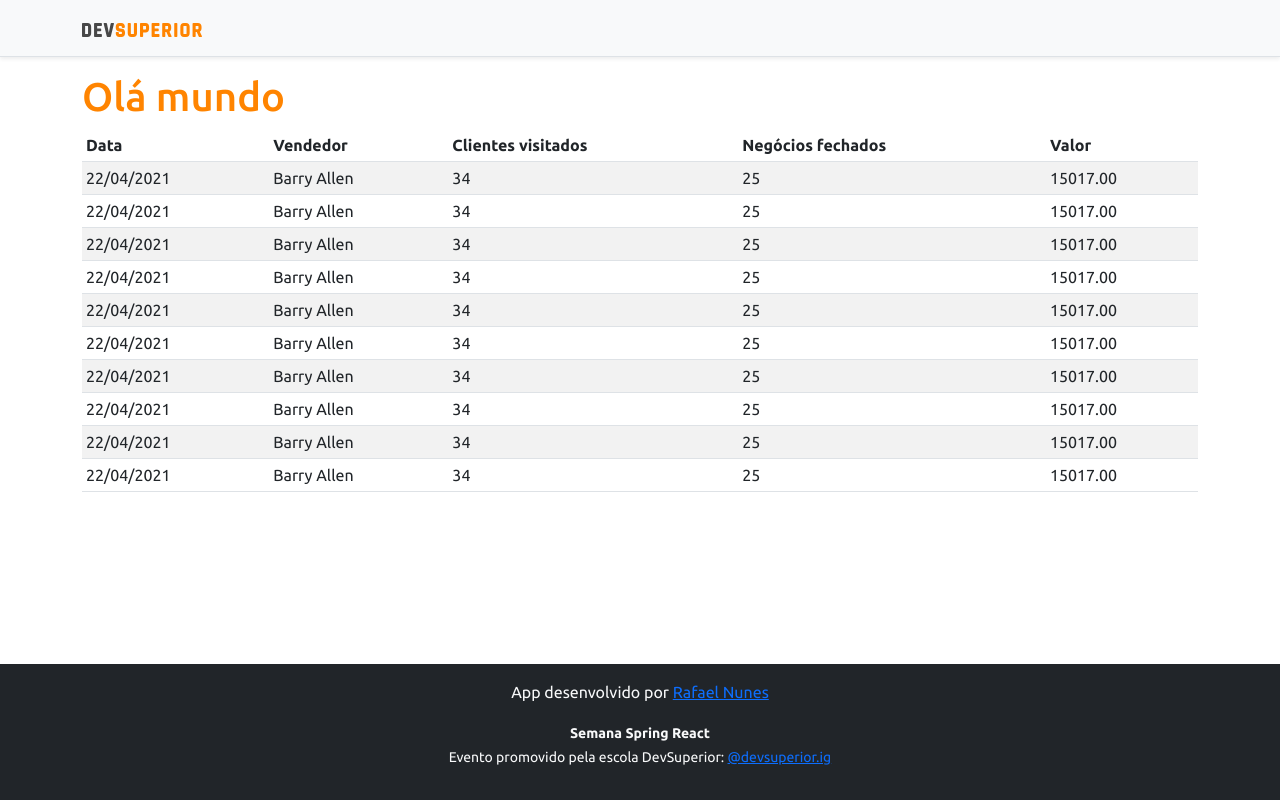
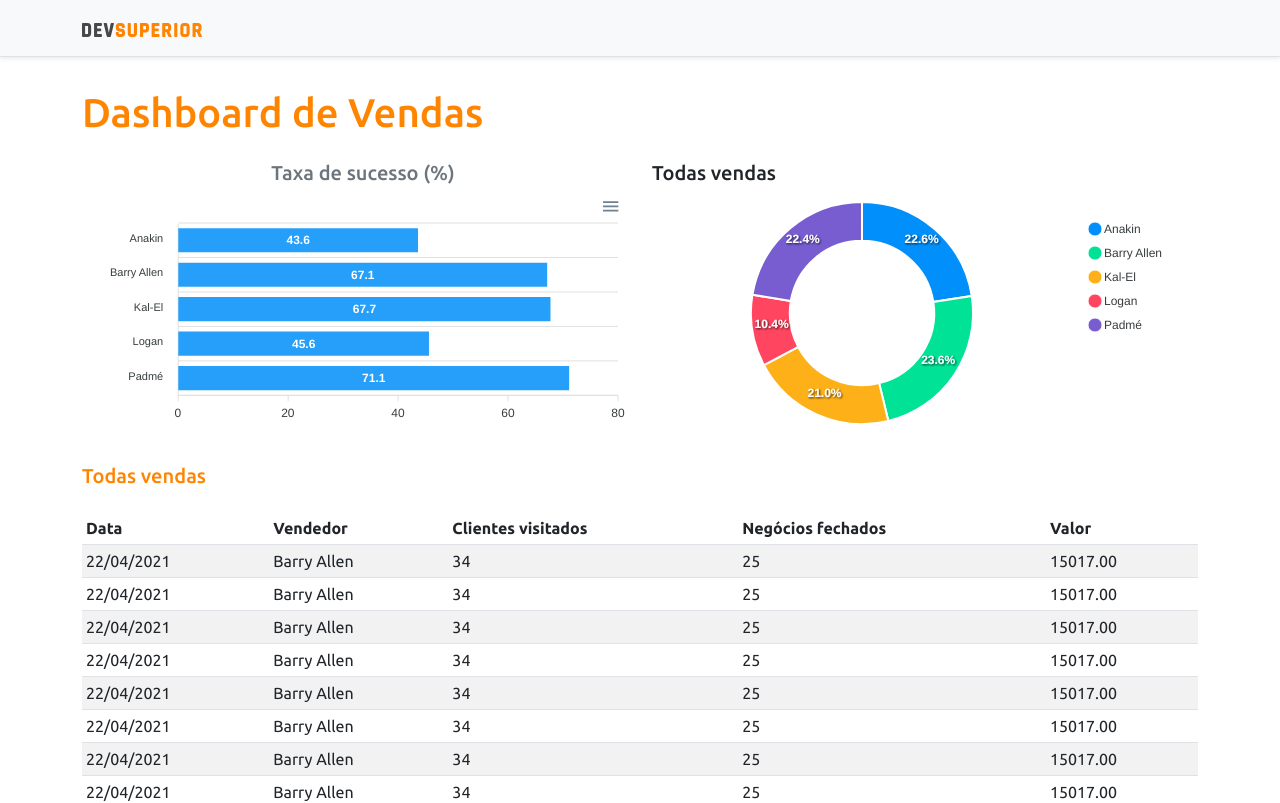
Before and after one commit to rafaelnunes34/projeto-sds3, a React (Create React App) app in the folder frontend/: page / in a window 1280 px wide. Shown: the top 803 px of the page. Built offline with nearby package versions, Linux system fonts and the light colour scheme.

Commit message:
Static charts

```diff
--- a/frontend/package.json
+++ b/frontend/package.json
@@ -12,10 +12,12 @@
     "@types/node": "^16.18.12",
     "@types/react": "^18.0.28",
     "@types/react-dom": "^18.0.11",
+    "apexcharts": "^3.37.1",
     "bootstrap": "^5.2.3",
     "jquery": "^1.9.1",
     "popper.js": "^1.16.1",
     "react": "^18.2.0",
+    "react-apexcharts": "^1.4.0",
     "react-dom": "^18.2.0",
     "react-scripts": "5.0.1",
     "typescript": "^4.9.5",
--- a/frontend/src/App.tsx
+++ b/frontend/src/App.tsx
@@ -1,4 +1,6 @@
+import BarChart from "components/BarChart";
 import DataTable from "components/DataTable";
+import DonutChart from "components/DonutChart";
 import Footer from "components/Footer";
 import NavBar from "components/NavBar";
 
@@ -7,7 +9,23 @@
     <>
       <NavBar />
       <div className="container">
-        <h1 className="text-primary">Olá mundo</h1>
+        <h1 className="text-primary py-3">Dashboard de Vendas</h1>
+
+        <div className="row px-3">
+          <div className="col-sm-6">
+            <h5 className="text-center text-secondary">Taxa de sucesso (%)</h5>
+            <BarChart />
+          </div>
+          <div className="col-sm-6">
+            <h5>Todas vendas</h5>
+            <DonutChart />
+          </div>
+        </div>
+
+        <div className="py-3">
+          <h5 className="text-primary">Todas vendas</h5>
+        </div>
+
         <DataTable />
       </div>
       <Footer />
--- /dev/null
+++ b/frontend/src/components/BarChart/index.tsx
@@ -0,0 +1,34 @@
+import Chart from 'react-apexcharts';
+
+const BarChart = () => {
+    const options = {
+        plotOptions: {
+            bar: {
+                horizontal: true,
+            }
+        },
+    };
+
+    const mockData = {
+        labels: {
+            categories: ['Anakin', 'Barry Allen', 'Kal-El', 'Logan', 'Padmé']
+        },
+        series: [
+            {
+                name: "% Sucesso",
+                data: [43.6, 67.1, 67.7, 45.6, 71.1]
+            }
+        ]
+    };
+
+    return (
+        <Chart
+            options={{ ...options, xaxis: mockData.labels}}
+            series={mockData.series}
+            type="bar"
+            height="240"
+        />
+    );
+};
+
+export default BarChart;
--- /dev/null
+++ b/frontend/src/components/DonutChart/index.tsx
@@ -0,0 +1,25 @@
+import Chart from 'react-apexcharts';
+
+const DonutChart = () => {
+    const mockData = {
+        series: [477138, 499928, 444867, 220426, 473088],
+        labels: ['Anakin', 'Barry Allen', 'Kal-El', 'Logan', 'Padmé']
+    }
+
+    const options = {
+        legend: {
+            show: true
+        }
+    }
+
+    return(
+        <Chart
+            options={{...options, labels: mockData.labels}}
+            series={mockData.series}
+            type="donut"
+            height="240"
+        />
+    );
+};
+
+export default DonutChart;
```
Also changed, not shown: 1 other file (tests, documents, lock files or other folders).
